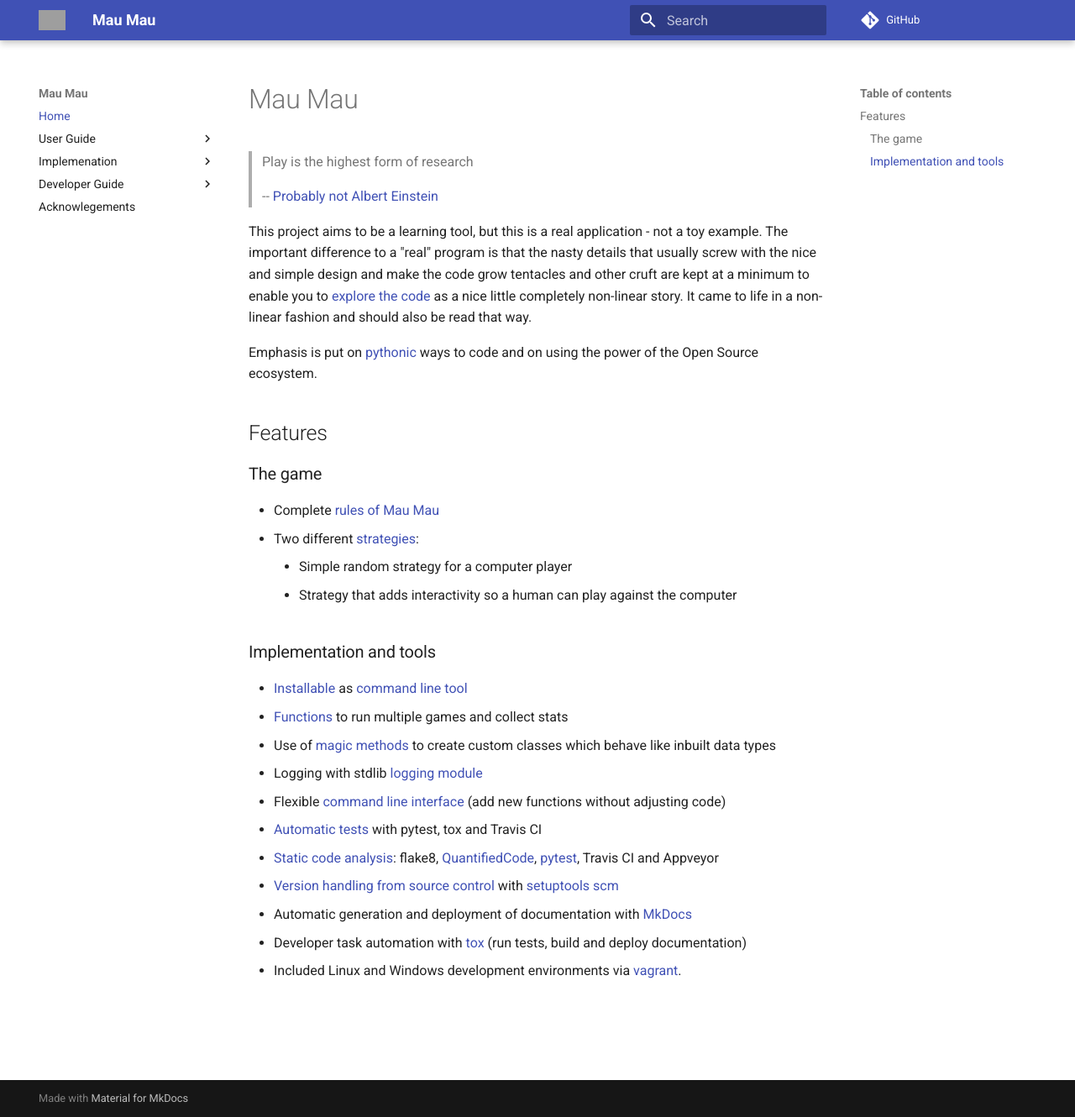
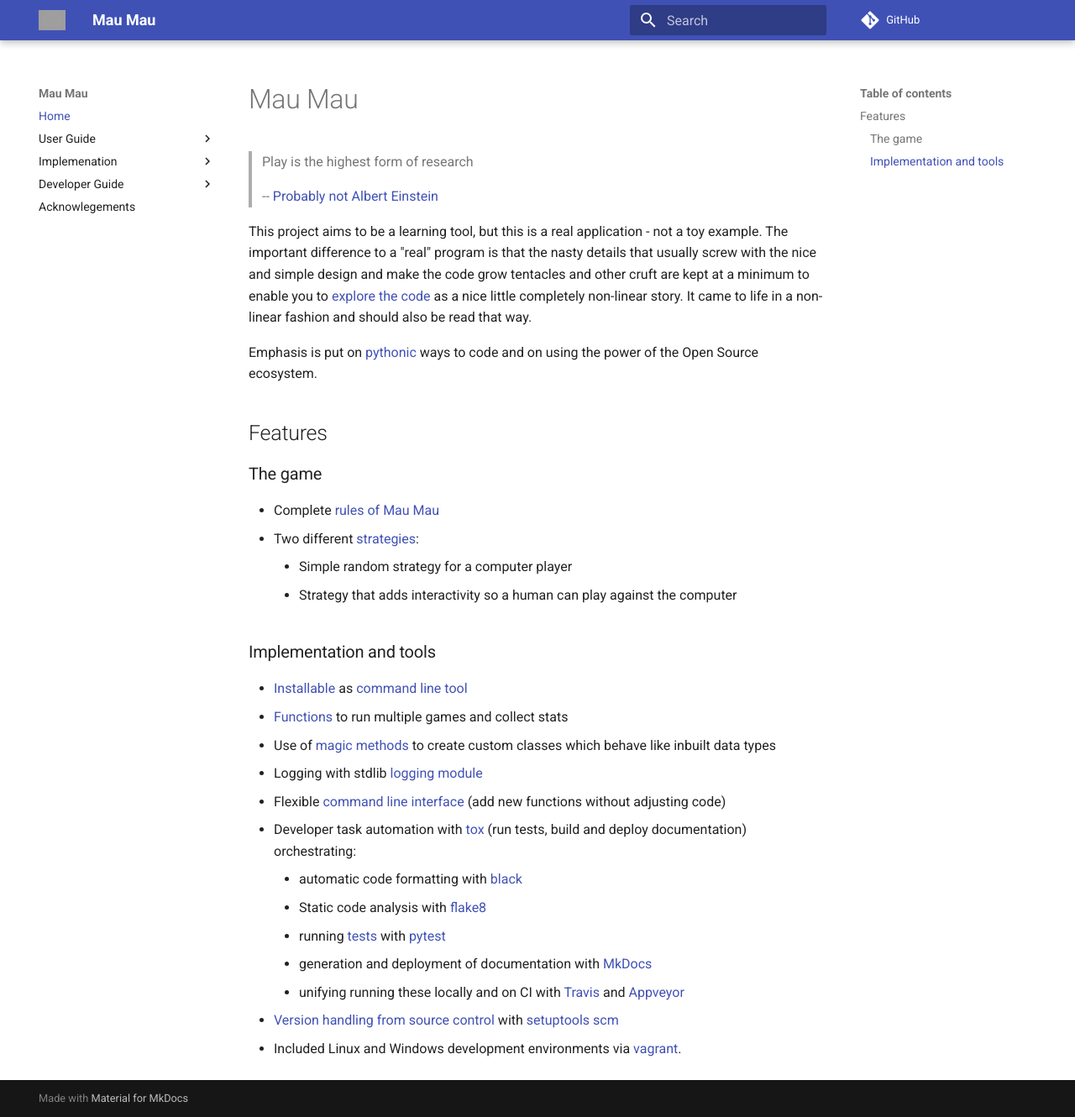
Before and after one commit to obestwalter/mau-mau, an MkDocs documentation site: the page built from docs/index.md, in a window 1280 px wide and 1330 px high. Shown: the whole window at 84% size. Built offline with MkDocs 1.6.1 and Material for MkDocs 9.7.7, drawn with Linux system fonts in a browser that asks for light colours; comment, search, counter and statistics services are not loaded; grey boxes are pictures that could not be loaded.

Commit message:
doc updates

```diff
--- a/docs/index.md
+++ b/docs/index.md
@@ -13,20 +13,22 @@
 ### The game
 
 * Complete [rules of Mau Mau](guide/rules.md)
-* Two different [strategies](implementation/explore.md#strategypy-how-to-play):
+* Two different [strategies](implementation/explore.md#strategiespy-how-to-play):
     * Simple random strategy for a computer player
     * Strategy that adds interactivity so a human can play against the computer
 
 ### Implementation and tools
 
-* [Installable](guide/installation.md#installation) as [command line tool](https://github.com/obestwalter/mau-mau/blob/master/setup.py#L25)
+* [Installable](guide/installation.md#installation) as [command line tool](https://github.com/obestwalter/mau-mau/blob/bf208857b67b36311dc057ed9f988ef6c153d12a/setup.py#L20)
 * [Functions](https://github.com/obestwalter/mau-mau/blob/master/mau_mau/statistics.py) to run multiple games and collect stats
 * Use of [magic methods](implementation/remarks.md#magic-methods-protocols) to create custom classes which behave like inbuilt data types
 * Logging with stdlib [logging module](https://docs.python.org/3/library/logging.html)
 * Flexible [command line interface](https://github.com/obestwalter/mau-mau/blob/master/mau_mau/cli.py) (add new functions without adjusting code)
-* [Automatic tests](https://github.com/obestwalter/mau-mau/blob/master/tests/) with pytest, tox and Travis CI
-* [Static code analysis](https://en.wikipedia.org/wiki/Static_program_analysis): flake8, [QuantifiedCode](https://www.quantifiedcode.com/app/project/663c550f107844aa842b4ce5e02883c4), [pytest](https://docs.pytest.org/en/latest/), Travis CI and Appveyor
+* Developer task automation with [tox](https://github.com/obestwalter/mau-mau/blob/master/tox.ini) (run tests, build and deploy documentation) orchestrating:
+    * automatic code formatting with [black](https://black.readthedocs.io/)
+    * Static code analysis with [flake8](http://flake8.pycqa.org/en/latest/)
+    * running [tests](https://github.com/obestwalter/mau-mau/blob/master/tests/) with [pytest](https://pytest.org)
+    * generation and deployment of documentation with [MkDocs](https://github.com/obestwalter/mau-mau/blob/master/mkdocs.yml)
+    * unifying running these locally and on CI with [Travis](https://github.com/obestwalter/mau-mau/blob/master/.travis.yml) and [Appveyor](https://github.com/obestwalter/mau-mau/blob/master/appveyor.yml)
 * [Version handling from source control](https://github.com/obestwalter/mau-mau/blob/master/setup.py#L19) with [setuptools scm](https://github.com/pypa/setuptools_scm)
-* Automatic generation and deployment of documentation with [MkDocs](https://github.com/obestwalter/mau-mau/blob/master/mkdocs.yml)
-* Developer task automation with [tox](https://github.com/obestwalter/mau-mau/blob/master/tox.ini) (run tests, build and deploy documentation)
 * Included Linux and Windows development environments via [vagrant](https://vagrantup.com).
```
Also changed, not shown: docs/guide/rules.md (line endings or trailing spaces).
